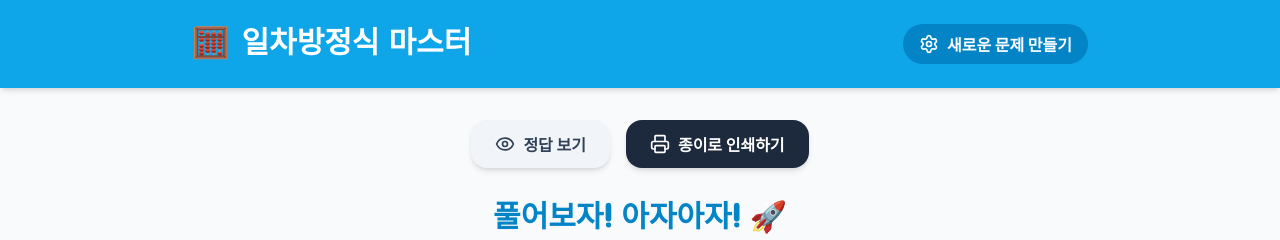
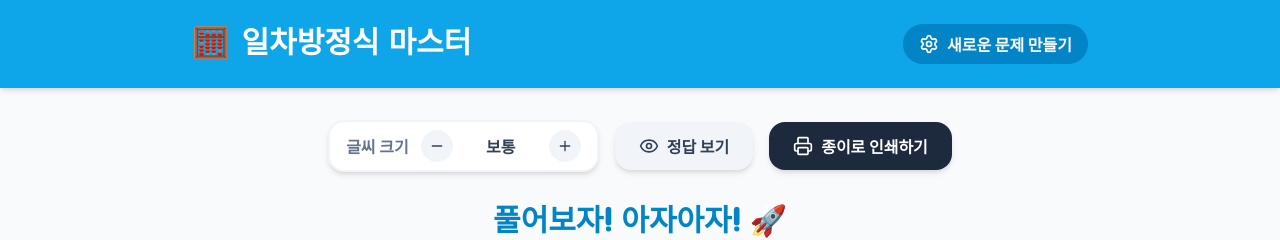
Before and after one commit to juriof-hash/linear_equation, a React (Vite) app: page / in a window 1280 px wide. Both pictures are taken after a click on the button "재미있는 문제 만들기 시작!". Shown: the top 240 px of the page. Built offline with nearby package versions, Linux system fonts and the light colour scheme.

Commit message:
feat: add font size adjustment for problems
Added a font size control feature to allow users to adjust the display size of equations and answers, improving readability and accessibility for printing or screen viewing.

```diff
--- a/index.html
+++ b/index.html
@@ -3,7 +3,7 @@
   <head>
     <meta charset="UTF-8" />
     <meta name="viewport" content="width=device-width, initial-scale=1.0" />
-    <title>My Google AI Studio App</title>
+    <title>일차방정식 연습 서비스</title>
   </head>
   <body>
     <div id="root"></div>
--- a/src/App.tsx
+++ b/src/App.tsx
@@ -2,9 +2,16 @@ import { useState, useEffect } from 'react';
 import { Problem, ProblemType, problemGenerators } from './lib/math';
 import { Worksheet } from './components/Worksheet';
 import { AnswerKey } from './components/AnswerKey';
-import { Printer, RefreshCcw, Eye, EyeOff, Settings } from 'lucide-react';
+import { Printer, RefreshCcw, Eye, EyeOff, Settings, Minus, Plus } from 'lucide-react';
 
 const PROBLEMS_PER_PAGE = 6;
+
+const FONT_SIZES = [
+  { label: '작게', problem: 'text-xl', answer: 'text-base' },
+  { label: '보통', problem: 'text-2xl', answer: 'text-lg' },
+  { label: '크게', problem: 'text-3xl', answer: 'text-xl' },
+  { label: '아주 크게', problem: 'text-4xl', answer: 'text-2xl' }
+];
 
 export default function App() {
   const [problems, setProblems] = useState<Problem[]>([]);
@@ -20,6 +27,7 @@ export default function App() {
   const [showSettings, setShowSettings] = useState(true);
   const [showAnswers, setShowAnswers] = useState(false);
   const [currentPage, setCurrentPage] = useState(1);
+  const [fontSizeIndex, setFontSizeIndex] = useState(1);
 
   const totalPages = Math.ceil(problems.length / PROBLEMS_PER_PAGE);
   const currentPageProblems = problems.slice(
@@ -151,7 +159,28 @@ export default function App() {
         {problems.length > 0 && !showSettings && (
           <div className="animate-fade-in">
             {/* Action Bar */}
-            <div className="flex flex-wrap justify-center gap-4 mb-8 no-print">
+            <div className="flex flex-wrap justify-center items-center gap-4 mb-8 no-print">
+              <div className="flex items-center gap-2 bg-white px-4 py-2 flex-shrink-0 rounded-2xl shadow-md border-2 border-slate-100">
+                <span className="text-slate-500 font-bold mr-1 hidden sm:inline">글씨 크기</span>
+                <button
+                  onClick={() => setFontSizeIndex(i => Math.max(0, i - 1))}
+                  disabled={fontSizeIndex === 0}
+                  className="w-8 h-8 flex items-center justify-center rounded-full bg-slate-100 hover:bg-slate-200 disabled:opacity-50 transition-colors"
+                >
+                  <Minus size={16} />
+                </button>
+                <span className="font-bold text-slate-700 w-20 text-center">
+                  {FONT_SIZES[fontSizeIndex].label}
+                </span>
+                <button
+                  onClick={() => setFontSizeIndex(i => Math.min(FONT_SIZES.length - 1, i + 1))}
+                  disabled={fontSizeIndex === FONT_SIZES.length - 1}
+                  className="w-8 h-8 flex items-center justify-center rounded-full bg-slate-100 hover:bg-slate-200 disabled:opacity-50 transition-colors"
+                >
+                  <Plus size={16} />
+                </button>
+              </div>
+
               <button
                 onClick={() => setShowAnswers(!showAnswers)}
                 className={`flex items-center gap-2 px-6 py-3 rounded-2xl font-bold transition-all shadow-md ${
@@ -190,10 +219,18 @@ export default function App() {
                         <span>( {pageNum} / {totalPages} )쪽</span>
                       </div>
                     </div>
-                    <Worksheet problems={pageProblems} startNumber={startNum + pageStart} />
+                    <Worksheet
+                      problems={pageProblems}
+                      startNumber={startNum + pageStart}
+                      fontSizeClass={FONT_SIZES[fontSizeIndex].problem}
+                    />
                     {showAnswers && (
                       <div className="mt-12 pt-8 border-t-2 border-dashed border-slate-400">
-                         <AnswerKey problems={pageProblems} startNumber={startNum + pageStart} />
+                         <AnswerKey
+                           problems={pageProblems}
+                           startNumber={startNum + pageStart}
+                           fontSizeClass={FONT_SIZES[fontSizeIndex].answer}
+                         />
                       </div>
                     )}
                   </div>
@@ -210,11 +247,19 @@ export default function App() {
                  </p>
                </div>
 
-               <Worksheet problems={currentPageProblems} startNumber={startNum + (currentPage - 1) * PROBLEMS_PER_PAGE} />
+               <Worksheet
+                 problems={currentPageProblems}
+                 startNumber={startNum + (currentPage - 1) * PROBLEMS_PER_PAGE}
+                 fontSizeClass={FONT_SIZES[fontSizeIndex].problem}
+               />
 
                {showAnswers && (
                  <div className="mt-4 animate-fade-in">
-                   <AnswerKey problems={currentPageProblems} startNumber={startNum + (currentPage - 1) * PROBLEMS_PER_PAGE} />
+                   <AnswerKey
+                     problems={currentPageProblems}
+                     startNumber={startNum + (currentPage - 1) * PROBLEMS_PER_PAGE}
+                     fontSizeClass={FONT_SIZES[fontSizeIndex].answer}
+                   />
                  </div>
                )}
 
--- a/src/components/AnswerKey.tsx
+++ b/src/components/AnswerKey.tsx
@@ -5,15 +5,16 @@ import 'katex/dist/katex.min.css';
 interface AnswerKeyProps {
   problems: Problem[];
   startNumber: number;
+  fontSizeClass?: string;
 }
 
-export function AnswerKey({ problems, startNumber }: AnswerKeyProps) {
+export function AnswerKey({ problems, startNumber, fontSizeClass = 'text-lg' }: AnswerKeyProps) {
   return (
     <div className="w-full max-w-4xl mx-auto mt-12 p-8 bg-success-100 rounded-2xl border-4 border-success-500 print:bg-transparent print:border-2 print:border-slate-800 print:mt-8 print-avoid-break">
       <h2 className="text-3xl text-success-600 font-heading mb-6 text-center print:text-slate-800">
         ✨ 딩동댕! 정답 확인 ✨
       </h2>
-      <div className="grid grid-cols-2 md:grid-cols-3 gap-y-4 gap-x-8 text-lg text-slate-700">
+      <div className={`grid grid-cols-2 md:grid-cols-3 gap-y-4 gap-x-8 text-slate-700 ${fontSizeClass}`}>
         {problems.map((prob, index) => {
           const ansString = `x = ${formatFraction(prob.answer.num, prob.answer.den)}`;
           return (
--- a/src/components/MathProblem.tsx
+++ b/src/components/MathProblem.tsx
@@ -4,15 +4,16 @@ import { InlineMath } from 'react-katex';
 interface MathProblemProps {
   equation: string;
   number: number;
+  fontSizeClass?: string;
 }
 
-export function MathProblem({ equation, number }: MathProblemProps) {
+export function MathProblem({ equation, number, fontSizeClass = 'text-2xl' }: MathProblemProps) {
   return (
     <div className="flex items-start gap-4 p-4 min-h-[120px] bg-white rounded-xl border-2 border-brand-100 shadow-sm print:border-slate-300 print:shadow-none print-avoid-break transition-all hover:border-brand-500 hover:shadow-md">
       <div className="flex-shrink-0 flex items-center justify-center w-10 h-10 rounded-full bg-brand-100 text-brand-600 font-heading text-xl font-bold print:bg-transparent print:text-slate-800 print:border-2 print:border-slate-800">
         {number}
       </div>
-      <div className="flex-grow pt-1 text-2xl tracking-wider text-slate-800">
+      <div className={`flex-grow pt-1 tracking-wider text-slate-800 ${fontSizeClass}`}>
         <InlineMath math={equation} />
       </div>
     </div>
--- a/src/components/Worksheet.tsx
+++ b/src/components/Worksheet.tsx
@@ -4,9 +4,10 @@ import { MathProblem } from './MathProblem';
 interface WorksheetProps {
   problems: Problem[];
   startNumber: number;
+  fontSizeClass?: string;
 }
 
-export function Worksheet({ problems, startNumber }: WorksheetProps) {
+export function Worksheet({ problems, startNumber, fontSizeClass = 'text-2xl' }: WorksheetProps) {
   return (
     <div className="grid grid-cols-1 md:grid-cols-2 gap-6 w-full max-w-4xl mx-auto">
       {problems.map((prob, index) => (
@@ -14,6 +15,7 @@ export function Worksheet({ problems, startNumber }: WorksheetProps) {
           key={index}
           number={startNumber + index}
           equation={prob.equation}
+          fontSizeClass={fontSizeClass}
         />
       ))}
     </div>
```
